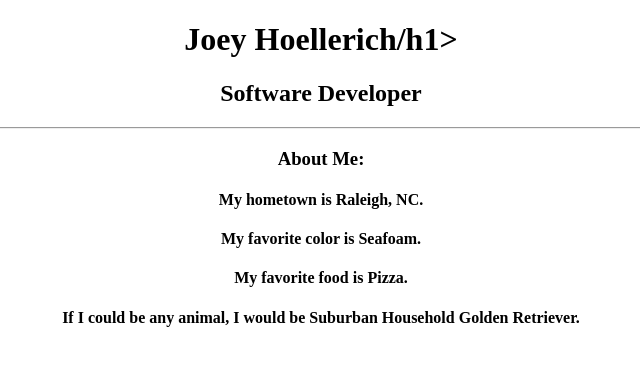
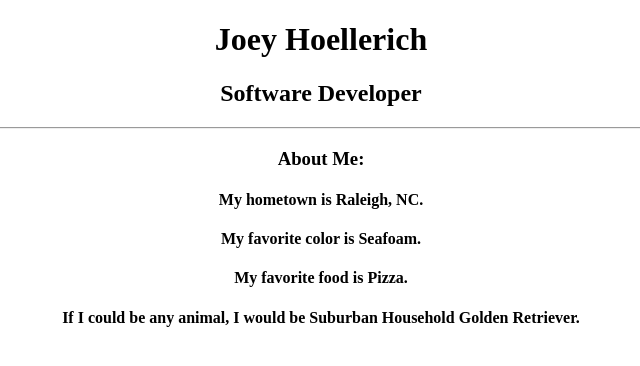
Before and after one commit to JoeyHoellerich/profile, a plain HTML site: page index.html in a window 1280 px wide. Shown: the whole page, without its empty margins (319-959 px from the left). Drawn offline with Linux system fonts and the light colour scheme.

Commit message:
fixed name

```diff
--- a/index.html
+++ b/index.html
@@ -7,7 +7,7 @@
           </head>
           <body>
             <div align="center">
-                <h1>Joey Hoellerich/h1>
+                <h1>Joey Hoellerich</h1>
                 <h2>Software Developer</h2>
                 <hr>
                 <h3>About Me:</h3>
```
